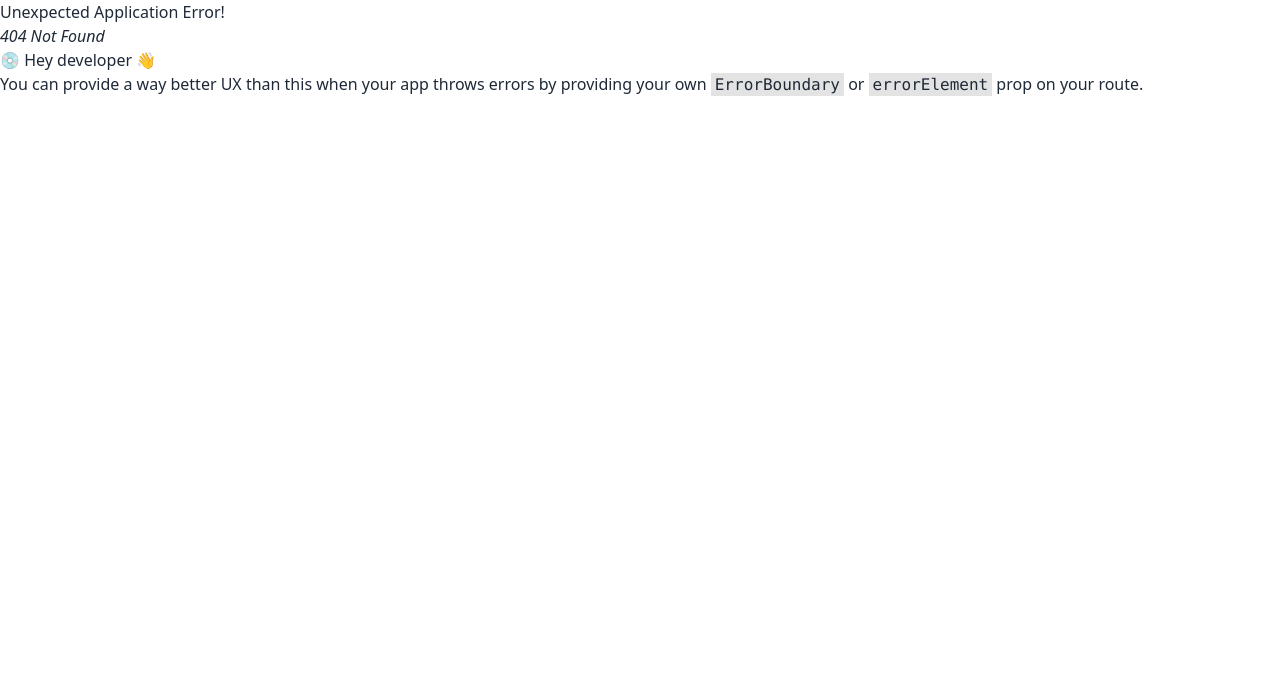
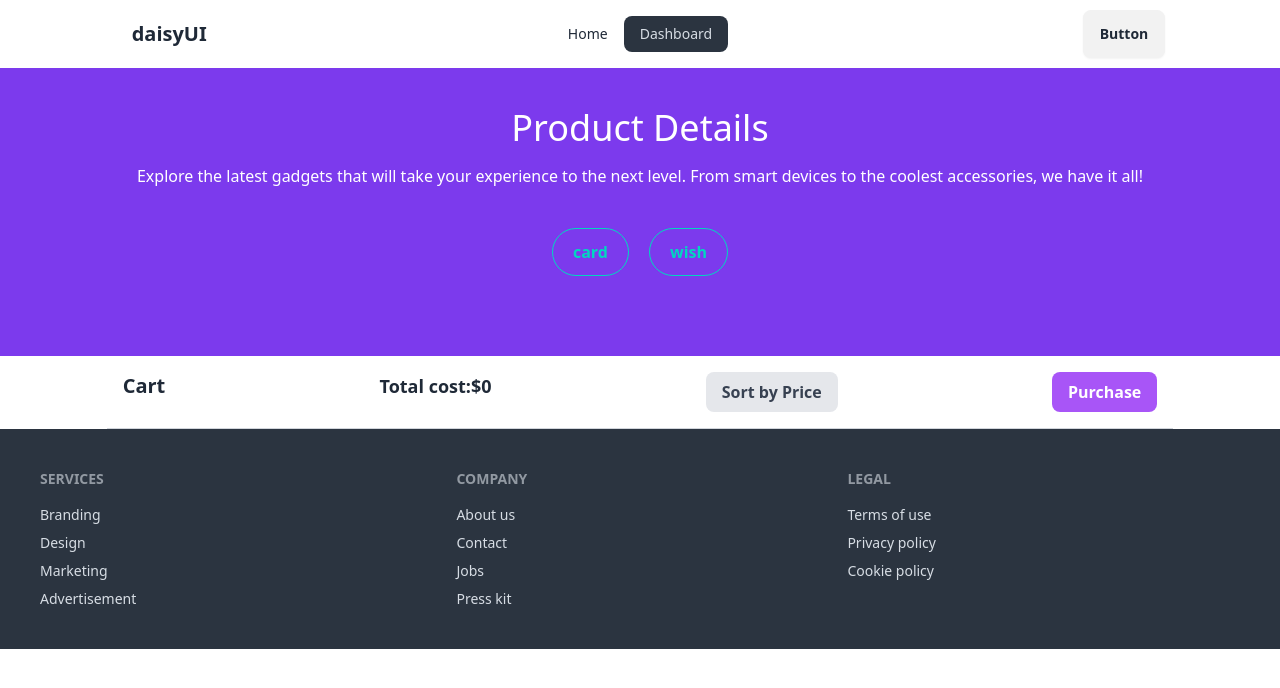
Before and after one commit to Sakib-01/gadget-heaven, a React (Vite) app: page /dashboard in a window 1280 px wide. Before the commit this address had no page. Shown: the top 688 px of the page. Built offline with nearby package versions, Linux system fonts and the light colour scheme.

Commit message:
cart and wishlist section

```diff
--- /dev/null
+++ b/src/components/Cart/Cart.jsx
@@ -0,0 +1,45 @@
+import React, { useEffect, useState } from "react";
+import { getAllFavourite } from "../../Utilities/storage";
+import SingleCart from "../SingleCart/SingleCart";
+
+const Cart = () => {
+  const [carts, setCarts] = useState([]);
+  const [totalCost, setTotalCost] = useState(0);
+  useEffect(() => {
+    const favourite = getAllFavourite();
+    setCarts(favourite);
+  }, []);
+
+  useEffect(() => {
+    // Calculate total cost whenever carts change
+    const total = carts.reduce((price, cart) => price + cart.price, 0);
+    setTotalCost(total);
+  }, [carts]);
+  return (
+    <div>
+      <div className="flex justify-between w-10/12 mx-auto l p-4 border-b border-gray-300">
+        <h2 className="text-xl font-semibold">Cart</h2>
+        <div className="text-right">
+          <span className="text-lg font-semibold">Total cost:</span>
+          <span className="text-lg font-semibold">${totalCost}</span>
+        </div>
+
+        <button className="px-4 py-2 bg-gray-200 text-gray-700 font-semibold rounded-lg">
+          Sort by Price
+        </button>
+        <button className="px-4 py-2 bg-purple-500 text-white font-semibold rounded-lg">
+          Purchase
+        </button>
+      </div>
+      {carts.map((cart, idx) => (
+        <SingleCart
+          key={idx}
+          cart={cart}
+          handleRemove={handleRemove}
+        ></SingleCart>
+      ))}
+    </div>
+  );
+};
+
+export default Cart;
--- /dev/null
+++ b/src/components/Dashboard/Dashboard.jsx
@@ -0,0 +1,17 @@
+import React from "react";
+import Headline from "../Headline";
+import { Outlet } from "react-router-dom";
+
+const Dashboard = () => {
+  return (
+    <div>
+      <Headline
+        title="Product Details"
+        subtitle="Explore the latest gadgets that will take your experience to the next level. From smart devices to the coolest accessories, we have it all!"
+      ></Headline>
+      <Outlet></Outlet>
+    </div>
+  );
+};
+
+export default Dashboard;
--- a/src/components/Header/Header.jsx
+++ b/src/components/Header/Header.jsx
@@ -1,6 +1,18 @@
 import React from "react";
+import { NavLink } from "react-router-dom";
 
 const Header = () => {
+  const Link = (
+    <>
+      <li>
+        <NavLink to="/">Home</NavLink>
+      </li>
+
+      <li>
+        <NavLink to="/dashboard">Dashboard</NavLink>
+      </li>
+    </>
+  );
   return (
     <div className="navbar bg-base-100 w-10/12 mx-auto">
       <div className="navbar-start">
@@ -25,49 +37,13 @@ const Header = () => {
             tabIndex={0}
             className="menu menu-sm dropdown-content bg-base-100 rounded-box z-[1] mt-3 w-52 p-2 shadow"
           >
-            <li>
-              <a>Item 1</a>
-            </li>
-            <li>
-              <a>Parent</a>
-              <ul className="p-2">
-                <li>
-                  <a>Submenu 1</a>
-                </li>
-                <li>
-                  <a>Submenu 2</a>
-                </li>
-              </ul>
-            </li>
-            <li>
-              <a>Item 3</a>
-            </li>
+            {Link}
           </ul>
         </div>
         <a className="btn btn-ghost text-xl">daisyUI</a>
       </div>
       <div className="navbar-center hidden lg:flex">
-        <ul className="menu menu-horizontal px-1">
-          <li>
-            <a>Item 1</a>
-          </li>
-          <li>
-            <details>
-              <summary>Parent</summary>
-              <ul className="p-2">
-                <li>
-                  <a>Submenu 1</a>
-                </li>
-                <li>
-                  <a>Submenu 2</a>
-                </li>
-              </ul>
-            </details>
-          </li>
-          <li>
-            <a>Item 3</a>
-          </li>
-        </ul>
+        <ul className="menu menu-horizontal px-1">{Link}</ul>
       </div>
       <div className="navbar-end">
         <a className="btn">Button</a>
--- a/src/components/Headline.jsx
+++ b/src/components/Headline.jsx
@@ -1,6 +1,8 @@
 import React from "react";
+import { Link, useLocation } from "react-router-dom";
 
 const Headline = ({ title, subtitle }) => {
+  const { pathname } = useLocation();
   return (
     <div className="">
       <div className="flex flex-col w-full py-10 items-center  h-72 bg-violet-600 text-white ">
@@ -10,6 +12,22 @@ const Headline = ({ title, subtitle }) => {
         <p className="text-xs md:text-base text-white text-center font-thin">
           {subtitle}
         </p>
+        {(pathname === "/dashboard" || pathname === "/dashboard/wish") && (
+          <div className="mt-10">
+            <Link
+              to="/dashboard"
+              className="btn btn-outline rounded-full text-white text-base px-5  btn-accent mr-5"
+            >
+              card
+            </Link>
+            <Link
+              to="/dashboard/wish"
+              className="btn btn-outline rounded-full text-white text-base px-5  btn-accent"
+            >
+              wish
+            </Link>
+          </div>
+        )}
       </div>
     </div>
   );
--- /dev/null
+++ b/src/components/SingleCart/SingleCart.jsx
@@ -0,0 +1,27 @@
+import React, { useEffect, useState } from "react";
+import { TiDeleteOutline } from "react-icons/ti";
+
+const SingleCart = ({ cart, handleRemove }) => {
+  return (
+    <div className="w-10/12 mx-auto flex items-center justify-between p-4 bg-white shadow-md rounded-lg mb-10">
+      <div className="flex items-center space-x-4">
+        <div className="w-16 h-16 bg-gray-300 rounded-lg"></div>
+        <div>
+          <h3 className="text-lg font-semibold">{cart.product_title}</h3>
+          <p className="text-sm text-gray-500">{cart.description}</p>
+          <p className="text-lg font-semibold">Price: ${cart.price}</p>
+        </div>
+      </div>
+      <button
+        onClick={() => handleRemove(cart)}
+        className="btn  bg-white text-red-500"
+      >
+        <h1>
+          <TiDeleteOutline size={30} />
+        </h1>
+      </button>
+    </div>
+  );
+};
+
+export default SingleCart;
--- /dev/null
+++ b/src/components/SingleWish/SIngleWish.jsx
@@ -0,0 +1,22 @@
+import React from "react";
+
+const SIngleWish = ({ wish }) => {
+  return (
+    <div className="w-10/12 mx-auto flex items-center justify-between p-4 bg-white shadow-md rounded-lg mb-10">
+      <div className="flex items-center space-x-4">
+        <div className="w-16 h-16 bg-gray-300 rounded-lg"></div>
+        <div>
+          <h3 className="text-lg font-semibold">{wish.product_title}</h3>
+          <p className="text-sm text-gray-500">{wish.description}</p>
+          <p className="text-lg font-semibold">Price: ${wish.price}</p>
+          <button> add to card</button>
+        </div>
+      </div>
+      <button className="text-red-500">
+        <h1>cut</h1>
+      </button>
+    </div>
+  );
+};
+
+export default SIngleWish;
--- /dev/null
+++ b/src/components/Wish/Wish.jsx
@@ -0,0 +1,23 @@
+import React, { useEffect, useState } from "react";
+import { getAllWishlist } from "../../Utilities/storage";
+import SIngleWish from "../SingleWish/SIngleWish";
+
+const Wish = () => {
+  const [wishes, setWishes] = useState([]);
+  useEffect(() => {
+    const favourite = getAllWishlist();
+    setWishes(favourite);
+  }, []);
+  return (
+    <div>
+      <div className="flex justify-between w-10/12 mx-auto l p-4 border-b border-gray-300">
+        <h2 className="text-xl font-semibold">Wishlist</h2>
+      </div>
+      {wishes.map((wish, idx) => (
+        <SIngleWish key={idx} wish={wish}></SIngleWish>
+      ))}
+    </div>
+  );
+};
+
+export default Wish;
--- a/src/main.jsx
+++ b/src/main.jsx
@@ -9,6 +9,9 @@ import Products from "./components/Products/Products.jsx";
 import Cards from "./components/Cards/Cards.jsx";
 import ProductDetails from "./components/ProductDetails/ProductDetails.jsx";
 import ShowProduct from "./components/ShowProduct/ShowProduct.jsx";
+import Dashboard from "./components/Dashboard/Dashboard.jsx";
+import Cart from "./components/Cart/Cart.jsx";
+import Wish from "./components/Wish/Wish.jsx";
 
 const router = createBrowserRouter([
   {
@@ -32,7 +35,21 @@ const router = createBrowserRouter([
           {
             path: "/showProduct/product/:id",
             element: <ProductDetails></ProductDetails>,
-            loader: () => fetch("../public/products.json"),
+            loader: () => fetch("/products.json"),
+          },
+        ],
+      },
+      {
+        path: "/dashboard",
+        element: <Dashboard></Dashboard>,
+        children: [
+          {
+            path: "/dashboard",
+            element: <Cart></Cart>,
+          },
+          {
+            path: "/dashboard/wish",
+            element: <Wish></Wish>,
           },
         ],
       },
```
